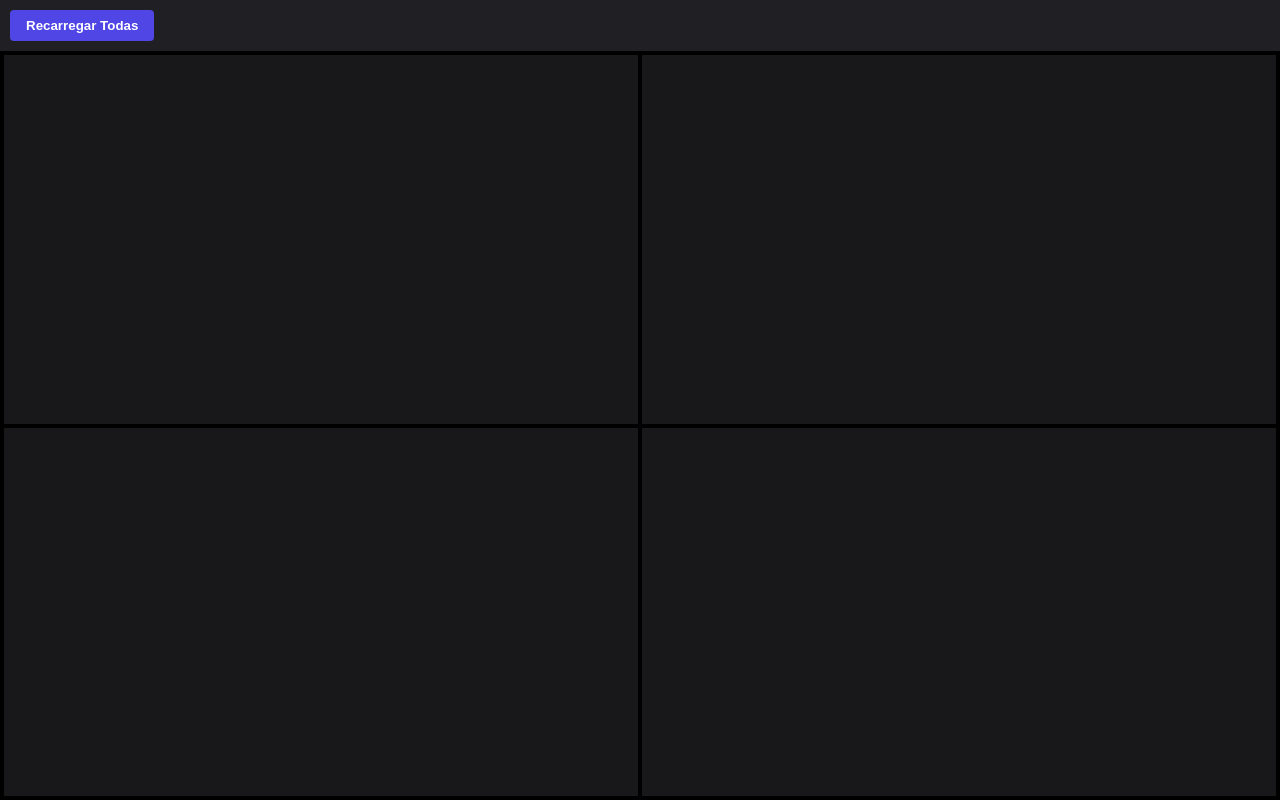
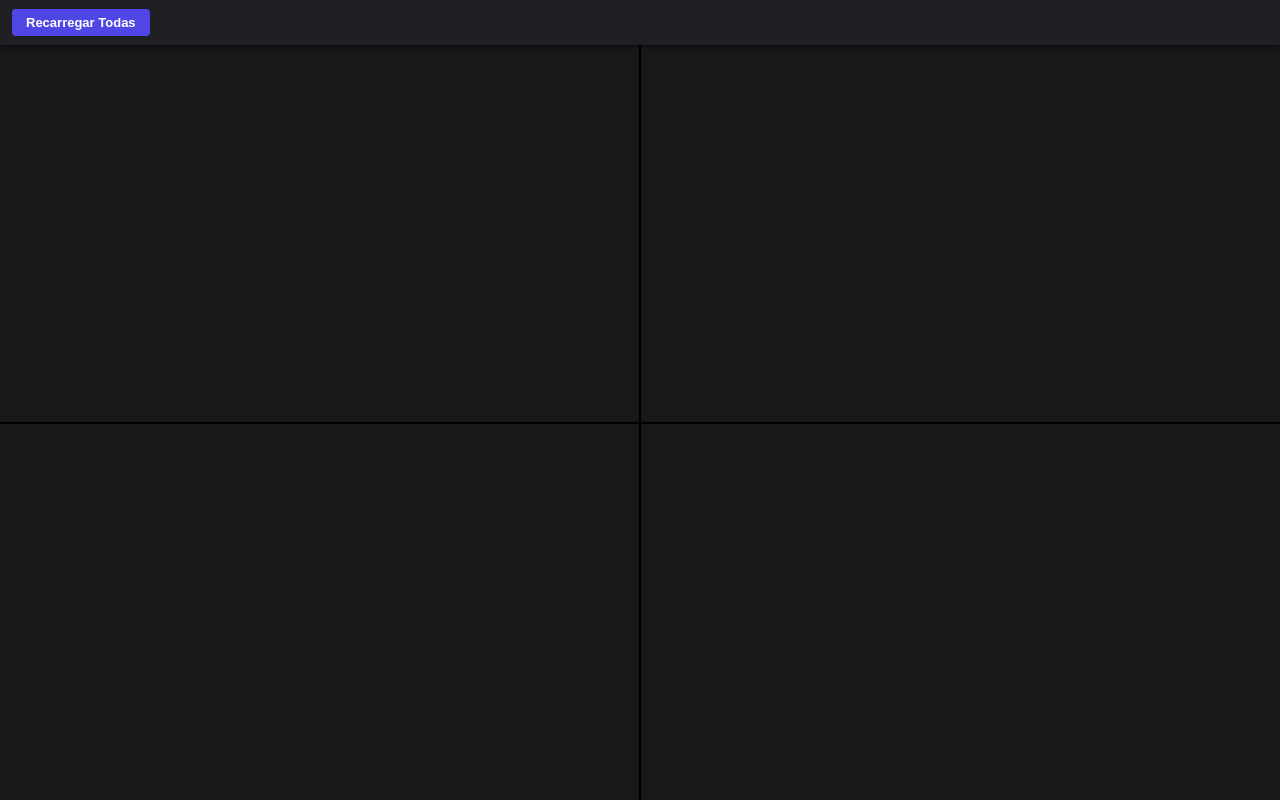
Before and after one commit to garagem164/Multiidle, an Electron app: page index.html in a window 1280 px wide. Drawn offline with Linux system fonts and the light colour scheme.

Commit message:
Update index.html

```diff
--- a/index.html
+++ b/index.html
@@ -4,16 +4,68 @@
   <meta charset="UTF-8">
   <title>Poke Multi Manager</title>
   <style>
-    * { box-sizing: border-box; margin: 0; padding: 0; }
-    body { font-family: sans-serif; background: #121214; color: #fff; height: 100vh; display: flex; flex-direction: column; overflow: hidden; }
+    html, body {
+      width: 100%;
+      height: 100%;
+      margin: 0;
+      padding: 0;
+      background: #121214;
+      font-family: Arial, sans-serif;
+      overflow: hidden;
+      display: flex;
+      flex-direction: column;
+    }
 
-    .toolbar { display: flex; gap: 10px; padding: 10px; background: #202024; align-items: center; }
-    button { background: #4f46e5; color: white; border: none; padding: 8px 16px; border-radius: 4px; cursor: pointer; font-weight: bold; }
-    button:hover { background: #4338ca; }
+    .toolbar {
+      height: 45px;
+      background: #202024;
+      display: flex;
+      align-items: center;
+      gap: 10px;
+      padding: 0 12px;
+      box-shadow: 0 2px 5px rgba(0,0,0,0.5);
+      z-index: 10;
+    }
 
-    .grid-container { display: grid; grid-template-columns: 1fr 1fr; grid-template-rows: 1fr 1fr; flex: 1; gap: 4px; padding: 4px; background: #000; }
-    .card { position: relative; width: 100%; height: 100%; background: #18181b; }
-    webview { width: 100%; height: 100%; border: none; }
+    button {
+      background: #4f46e5;
+      color: #fff;
+      border: none;
+      padding: 6px 14px;
+      border-radius: 4px;
+      cursor: pointer;
+      font-weight: bold;
+      font-size: 13px;
+    }
+
+    button:hover {
+      background: #4338ca;
+    }
+
+    .grid-container {
+      flex: 1;
+      display: grid;
+      grid-template-columns: 1fr 1fr;
+      grid-template-rows: 1fr 1fr;
+      gap: 2px;
+      background: #000;
+      width: 100%;
+      height: calc(100vh - 45px);
+    }
+
+    .card {
+      width: 100%;
+      height: 100%;
+      position: relative;
+      background: #18181b;
+      overflow: hidden;
+    }
+
+    webview {
+      width: 100%;
+      height: 100%;
+      border: none;
+    }
   </style>
 </head>
 <body>
@@ -23,10 +75,18 @@
   </div>
 
   <div class="grid-container">
-    <div class="card"><webview id="view1" src="https://pokeidle.net" partition="persist:acc1"></webview></div>
-    <div class="card"><webview id="view2" src="https://pokeidle.net" partition="persist:acc2"></webview></div>
-    <div class="card"><webview id="view3" src="https://pokeidle.net" partition="persist:acc3"></webview></div>
-    <div class="card"><webview id="view4" src="https://pokeidle.net" partition="persist:acc4"></webview></div>
+    <div class="card">
+      <webview id="view1" src="https://pokeidle.net" partition="persist:acc1" useragent="Mozilla/5.0 (Windows NT 10.0; Win64; x64) AppleWebKit/537.36 (KHTML, like Gecko) Chrome/120.0.0.0 Safari/537.36"></webview>
+    </div>
+    <div class="card">
+      <webview id="view2" src="https://pokeidle.net" partition="persist:acc2" useragent="Mozilla/5.0 (Windows NT 10.0; Win64; x64) AppleWebKit/537.36 (KHTML, like Gecko) Chrome/120.0.0.0 Safari/537.36"></webview>
+    </div>
+    <div class="card">
+      <webview id="view3" src="https://pokeidle.net" partition="persist:acc3" useragent="Mozilla/5.0 (Windows NT 10.0; Win64; x64) AppleWebKit/537.36 (KHTML, like Gecko) Chrome/120.0.0.0 Safari/537.36"></webview>
+    </div>
+    <div class="card">
+      <webview id="view4" src="https://pokeidle.net" partition="persist:acc4" useragent="Mozilla/5.0 (Windows NT 10.0; Win64; x64) AppleWebKit/537.36 (KHTML, like Gecko) Chrome/120.0.0.0 Safari/537.36"></webview>
+    </div>
   </div>
 
   <script>
```
